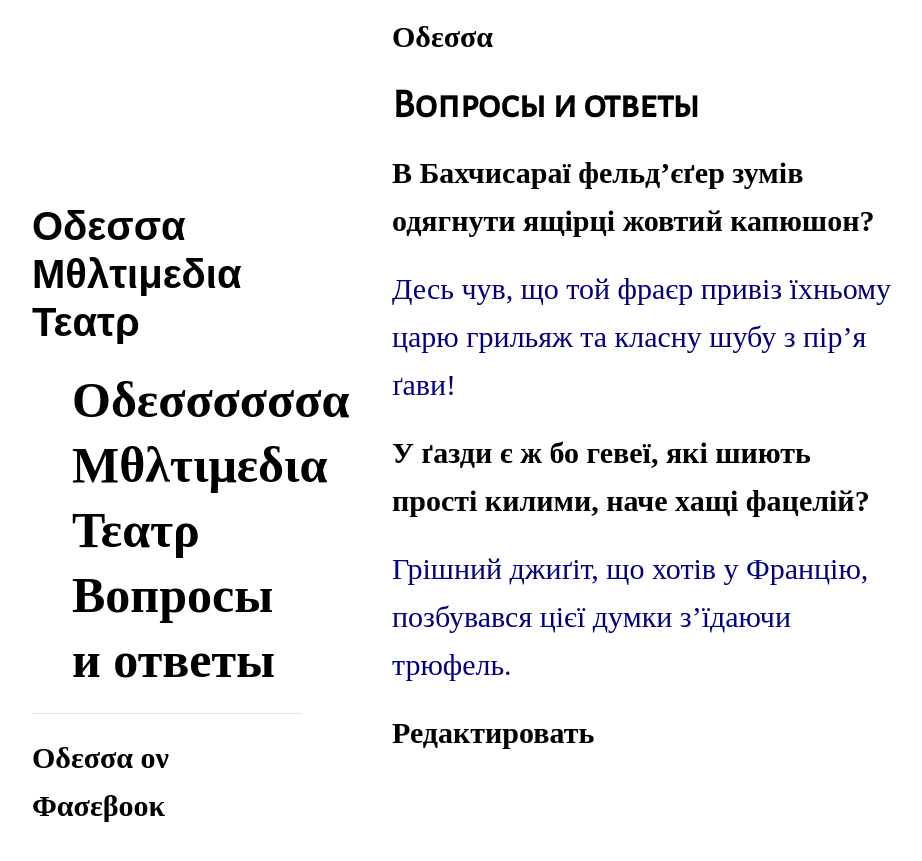
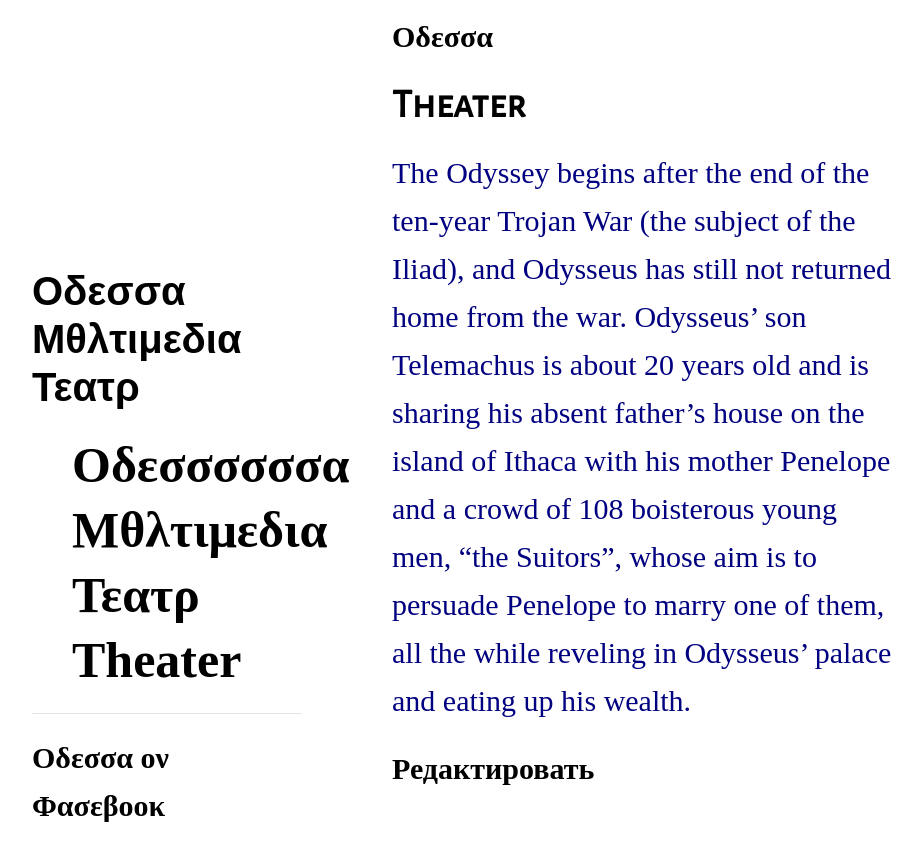
Before and after one commit to indexmod/odessa, a Jekyll site: the page built from faq.md, in a window 1280 px wide. Shown: the top 861 px of the page, without its empty margins (178-1100 px from the left). Built offline with Jekyll 4.4.1, drawn with Linux system fonts in a browser that asks for light colours; some web fonts are replaced.

Commit message:
Update faq.md

```diff
--- a/faq.md
+++ b/faq.md
@@ -1,18 +1,7 @@
 ---
-title: Вопросы и ответы
+title: Theater
 permalink: faq
 layout: default
 published: true
 ---
-
-
-
-**В Бахчисараї фельд'єґер зумів одягнути ящірці жовтий капюшон?**
-
-Десь чув, що той фраєр привіз їхньому царю грильяж та класну шубу з пір'я ґави!
-
-
-
-**У ґазди є ж бо гевеї, які шиють прості килими, наче хащі фацелій?**
-
-Грішний джиґіт, що хотів у Францію, позбувався цієї думки з'їдаючи трюфель.
+The Odyssey begins after the end of the ten-year Trojan War (the subject of the Iliad), and Odysseus has still not returned home from the war. Odysseus' son Telemachus is about 20 years old and is sharing his absent father's house on the island of Ithaca with his mother Penelope and a crowd of 108 boisterous young men, "the Suitors", whose aim is to persuade Penelope to marry one of them, all the while reveling in Odysseus' palace and eating up his wealth.
```
